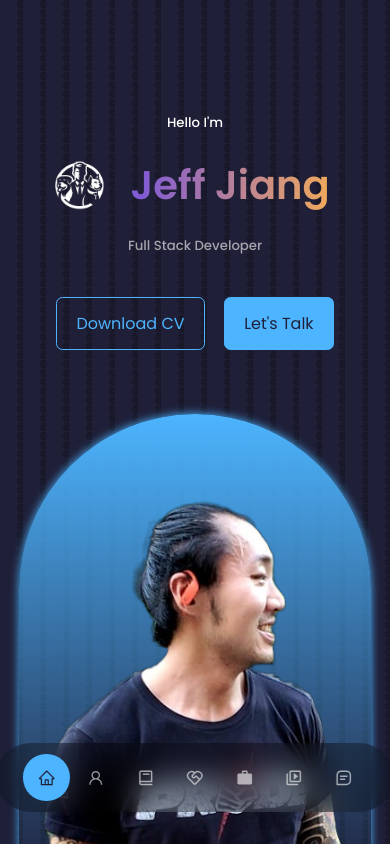
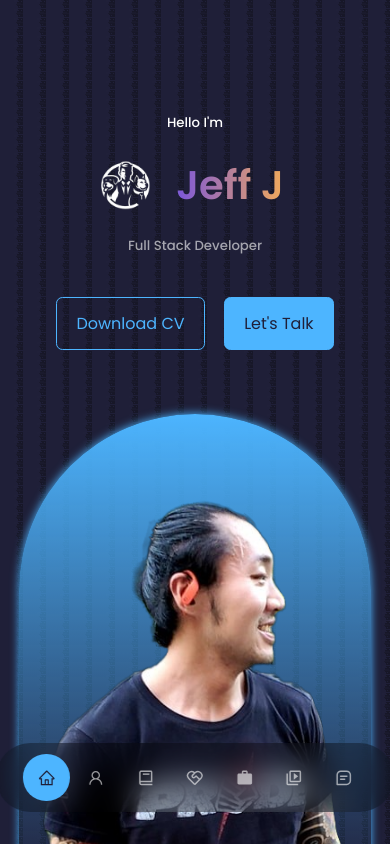
Before and after one commit to jeffjiang13/Portfolio, a React (Create React App) app: page / in a window 390 px wide. Shown: the top 844 px of the page. Built offline with nearby package versions, Linux system fonts and the light colour scheme.

Commit message:
fixed cv

```diff
--- a/src/components/header/Header.jsx
+++ b/src/components/header/Header.jsx
@@ -1,10 +1,24 @@
-import React from "react";
+import React, { useState, useEffect } from "react";
 import "./header.css";
 import CTA from "./CTA";
 import ME from "../../assets/me.png";
 import HeaderSocials from "./HeaderSocials";
 import LOGO from "../../assets/LOGO2.webp";
+
 const Header = () => {
+  const [isMobile, setIsMobile] = useState(false);
+
+  useEffect(() => {
+    const handleResize = () => {
+      setIsMobile(window.innerWidth <= 600); // Mobile breakpoint
+    };
+
+    window.addEventListener("resize", handleResize);
+    handleResize(); // Initial check
+
+    return () => window.removeEventListener("resize", handleResize);
+  }, []);
+
   return (
     <header>
       <div className="container header__container">
@@ -12,7 +26,7 @@ const Header = () => {
         {/* Flex container for logo and name */}
         <div className="name-logo-container">
           <img src={LOGO} className="logo" alt="logo" />
-          <h1 className="name">Jeff Jiang</h1>
+          <h1 className="name">{isMobile ? "Jeff J" : "Jeff Jiang"}</h1>
         </div>
         <h5 className="text-light">Full Stack Developer</h5>
         <CTA />
```
